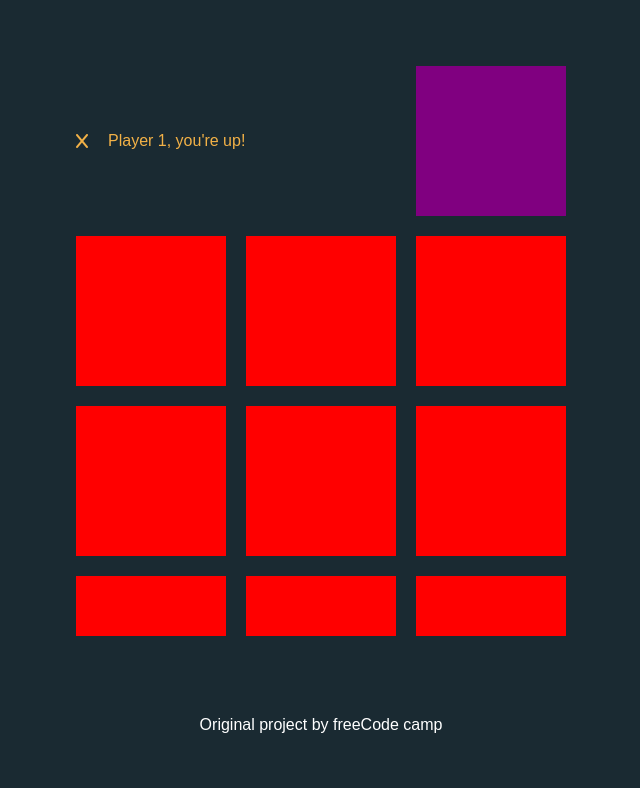
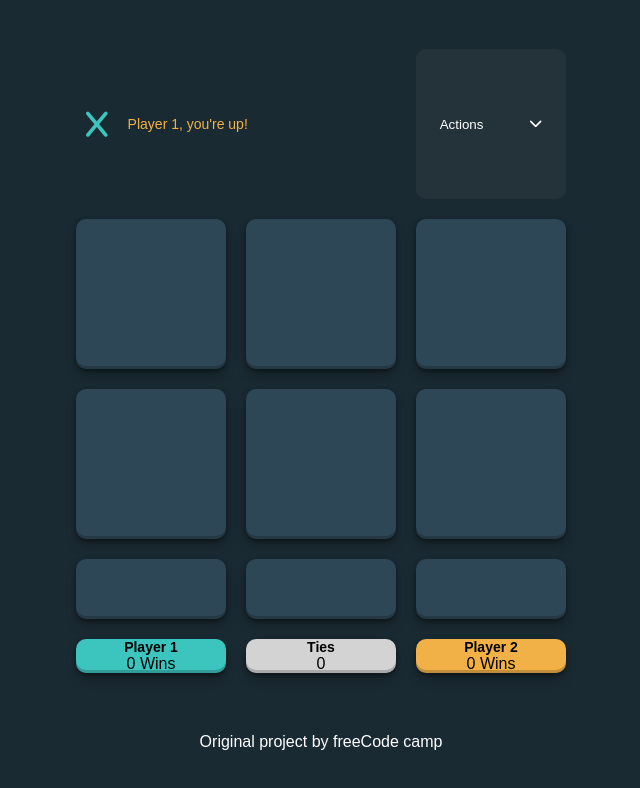
Before and after one commit to EwaBittner/tic-tac-toe-vanilla, a plain HTML site: page index.html in a window 1280 px wide. Shown: the whole page, without its empty margins (319-959 px from the left). Drawn offline with Linux system fonts and the light colour scheme.

Commit message:
added animations, styles to the board and menu

```diff
--- a/index.html
+++ b/index.html
@@ -19,23 +19,50 @@
   <body>
     <main>
       <div class="grid">
+        <!-- Turn indicatior -->
+
         <div class="turn">
           <i class="fa-solid fa-x turquoise"></i>
           <p>Player 1, you're up!</p>
         </div>
-        <div class="actions"></div>
-        <div class="square"></div>
-        <div class="square"></div>
-        <div class="square"></div>
-        <div class="square"></div>
-        <div class="square"></div>
-        <div class="square"></div>
-        <div class="square"></div>
-        <div class="square"></div>
-        <div class="square"></div>
-        <div class="score"></div>
-        <div class="score"></div>
-        <div class="score"></div>
+
+        <!-- Dropdown menu -->
+        <div class="menu">
+          <button class="menu-btn">
+            Actions
+            <i class="fa-solid fa-chevron-down"></i>
+          </button>
+
+          <div class="items border hidden">
+            <button>Reset</button>
+            <button>New Round</button>
+          </div>
+        </div>
+
+        <!-- Game board -->
+        <div class="square shadow"></div>
+        <div class="square shadow"></div>
+        <div class="square shadow"></div>
+        <div class="square shadow"></div>
+        <div class="square shadow"></div>
+        <div class="square shadow"></div>
+        <div class="square shadow"></div>
+        <div class="square shadow"></div>
+        <div class="square shadow"></div>
+
+        <!-- Scoreboard -->
+        <div class="score shadow" style="background-color: var(--turquoise)">
+          <p>Player 1</p>
+          <span>0 Wins</span>
+        </div>
+        <div class="score shadow" style="background-color: var(--light-gray)">
+          <p>Ties</p>
+          <span>0</span>
+        </div>
+        <div class="score shadow" style="background-color: var(--yellow)">
+          <p>Player 2</p>
+          <span>0 Wins</span>
+        </div>
       </div>
     </main>
 
--- a/style.css
+++ b/style.css
@@ -1,4 +1,4 @@
-@import url("https://fonts.googleapis.com/css2?family=Montserrat&display=swap");
+@import url("https://fonts.googleapis.com/css2?family=Montserrat:wght@400;500;600&display=swap");
 
 :root {
   --dark-gray: #1a2a32;
@@ -31,6 +31,29 @@ body {
   align-items: center;
 }
 
+/* Shared utility classes */
+
+.hidden {
+  display: none !important;
+}
+
+.yellow {
+  color: var(--yellow);
+}
+
+.turquoise {
+  color: var(--turquoise);
+}
+
+.shadow {
+  box-shadow: rgba(0, 0, 0, 0.4) 0px 2px 4px,
+    rgba(0, 0, 0, 0.3) 0px 7px 13px -3px, rgba(0, 0, 0, 0.2) 0px -3px 0px inset;
+}
+
+.border {
+  border: 1px solid rgba(211, 211, 211, 0.4) !important;
+}
+
 .grid {
   display: grid;
   grid-template-columns: repeat(3, 80px);
@@ -57,12 +80,104 @@ body {
   gap: 20px;
 }
 
+@keyframes turn-text-animation {
+  0% {
+    opacity: 0%;
+    transform: translateX(-20px);
+  }
+  100% {
+    opacity: 100%;
+    transform: translateX(0);
+  }
+}
+
+.turn p {
+  font-size: 14px;
+  animation: 0.6s ease-in-out turn-text-animation;
+}
+
+@keyframes turn-icon-animation {
+  0% {
+    transform: scale(1);
+  }
+  25% {
+    transform: scale(1.4);
+  }
+  100% {
+    transform: scale(1);
+  }
+}
+
+.turn i {
+  font-size: 1.8rem;
+  margin-left: 10px;
+  animation: 0.6s ease-in-out turn-icon-animation;
+}
+
+/* Menu styles */
+
+.menu {
+  position: relative;
+}
+
+.menu-btn {
+  width: 100%;
+  height: 100%;
+  display: flex;
+  justify-content: space-around;
+  align-items: center;
+  border-radius: 10px;
+  color: white;
+  background-color: rgba(211, 211, 211, 0.05);
+  border: 1px solid transparent;
+}
+
+.items {
+  position: absolute;
+  z-index: 10;
+  top: 60px;
+  right: 0;
+  background-color: #203139;
+  border-radius: 2px;
+  padding: 10px;
+}
+
+.items button {
+  background-color: transparent;
+  padding: 8px;
+  color: white;
+}
+
+.items button:hover {
+  text-decoration: underline;
+  cursor: pointer;
+}
+
 .square {
-  background-color: red;
+  background-color: var(--gray);
+  border-radius: 10px;
+  display: flex;
+  justify-content: center;
+  align-items: center;
+  font-size: 3rem;
+}
+
+.square:hover {
+  cursor: pointer;
+  opacity: 90%;
 }
 
 .score {
-  background-color: blue;
+  display: flex;
+  flex-direction: column;
+  justify-content: center;
+  align-items: center;
+  border-radius: 10px;
+}
+
+.score p {
+  font-size: 14px;
+  font-weight: 600;
 }
 
 .actions {
```
